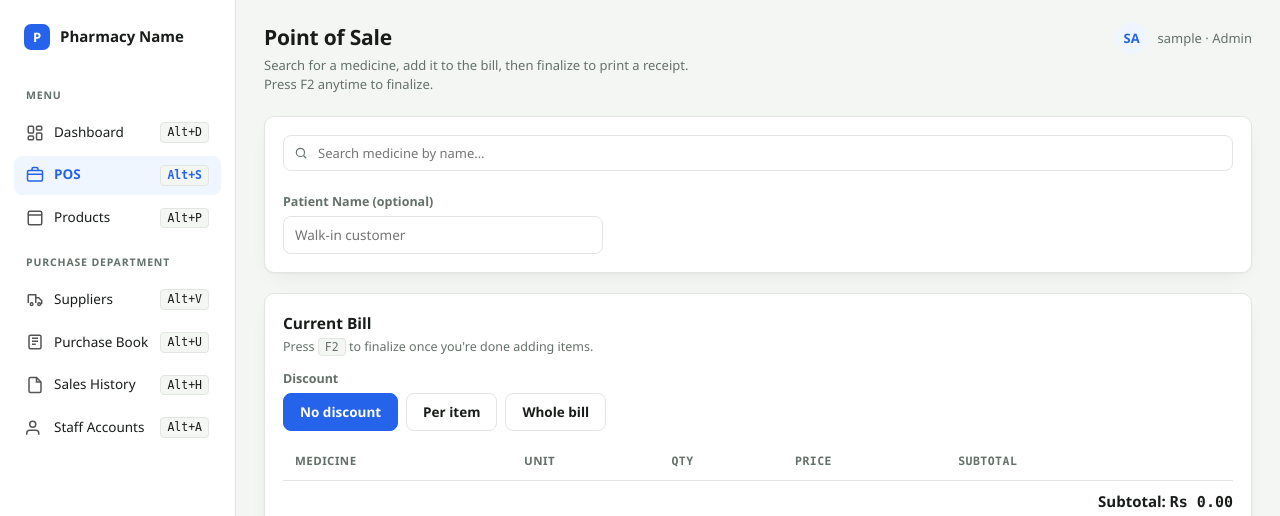
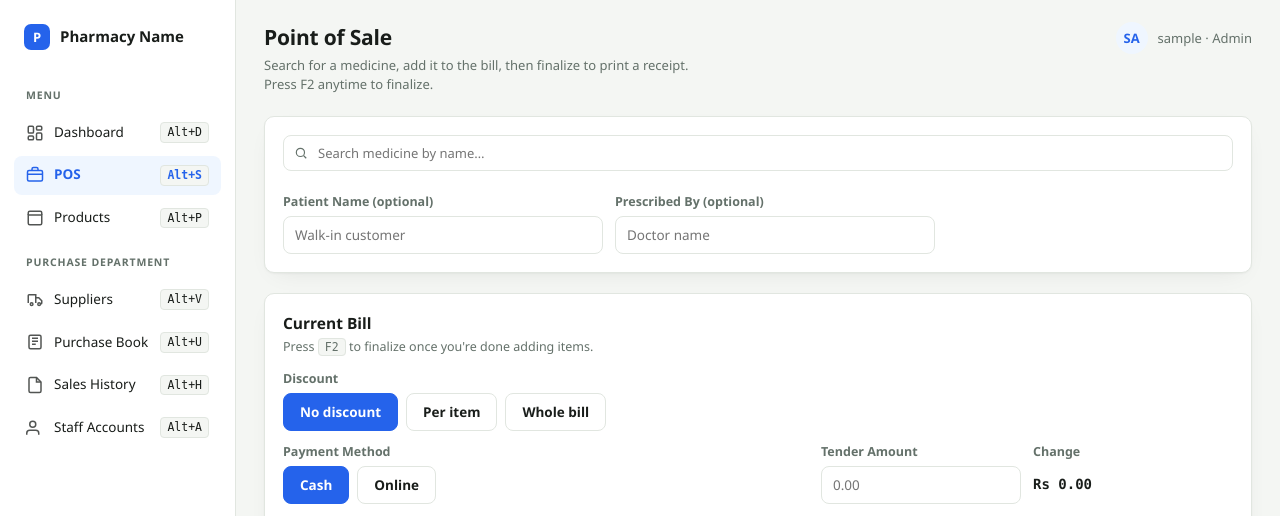
Before and after one commit to sudhan-ycotek/pharmacy, a Flask app: page /sales/new in a window 1280 px wide. Shown: the top 516 px of the page. Run offline with Flask 3, Linux system fonts and the light colour scheme; the visitor is signed in with stand-in values (Sample User, id 1); lists and menus that the app fills with data are empty; parts of the project's set-up code (start-up, migrations or seed data) failed here and were passed over.

Commit message:
feat: add doctor, payment method, and tender/change to POS sales
- create_sale gains doctor_name, payment_method (cash/online, default
  cash), and tender_amount kwargs. Cash with omitted tender is treated
  as exact tender (zero change), keeping existing direct create_sale
  call sites working unmodified. Rejects tender_amount < total and
  tender_amount given for online payments.
- finalize() route enforces a stricter contract: a cash payment must
  always include an explicit tender_amount, or the request is rejected
  with 400 - the permissive library default never masks a missing
  tender bug in the real POS flow.
- new_sale.html: Prescribed By field, Cash/Online payment toggle,
  conditional Tender input with live Change display, and a
  client-side guard blocking finalize when cash tender is insufficient.
- receipt.html: Prescribed By, Payment Method, and (cash only)
  Tender/Change lines.

Co-Authored-By: Claude Sonnet 5 <noreply@anthropic.com>

```diff
--- a/sales.py
+++ b/sales.py
@@ -11,7 +11,8 @@ def _is_number(value):
     return isinstance(value, (int, float)) and not isinstance(value, bool)
 
 
-def create_sale(user_id, items, discount_mode="none", bill_discount_percent=0, patient_name=None):
+def create_sale(user_id, items, discount_mode="none", bill_discount_percent=0, patient_name=None,
+                 doctor_name=None, payment_method="cash", tender_amount=None):
     if not items:
         raise ValueError("sale must include at least one item")
     if discount_mode not in ("none", "item", "bill"):
@@ -20,6 +21,13 @@ def create_sale(user_id, items, discount_mode="none", bill_discount_percent=0, p
         raise ValueError("bill_discount_percent must be a number")
     if discount_mode != "bill" and bill_discount_percent != 0:
         raise ValueError("bill_discount_percent must be 0 unless discount_mode is 'bill'")
+    if payment_method not in ("cash", "online"):
+        raise ValueError("payment_method must be 'cash' or 'online'")
+    if tender_amount is not None:
+        if not _is_number(tender_amount):
+            raise ValueError("tender_amount must be a number")
+        if payment_method != "cash":
+            raise ValueError("tender_amount must not be given unless payment_method is 'cash'")
 
     db = get_db()
     prepared = []
@@ -100,12 +108,25 @@ def create_sale(user_id, items, discount_mode="none", bill_discount_percent=0, p
     subtotal_before_discount = round(subtotal_before_discount, 2)
     discount_amount = round(subtotal_before_discount - total, 2)
 
+    if payment_method == "cash":
+        if tender_amount is None:
+            # No tender given: treat as tendered exactly the total (zero change). This
+            # keeps existing direct create_sale(...) call sites working unmodified.
+            change_amount = 0.0
+        else:
+            if tender_amount < total:
+                raise ValueError(f"tender_amount must not be less than the total (Rs {total:.2f})")
+            change_amount = round(tender_amount - total, 2)
+    else:
+        change_amount = None
+
     cur = db.execute(
         "INSERT INTO sales (user_id, timestamp, patient_name, subtotal_before_discount, discount_mode, "
-        "bill_discount_percent, discount_amount, total, voided) "
-        "VALUES (?, datetime('now', 'localtime'), ?, ?, ?, ?, ?, ?, 0)",
+        "bill_discount_percent, discount_amount, total, voided, doctor_name, payment_method, "
+        "tender_amount, change_amount) "
+        "VALUES (?, datetime('now', 'localtime'), ?, ?, ?, ?, ?, ?, 0, ?, ?, ?, ?)",
         (user_id, patient_name, subtotal_before_discount, discount_mode, bill_discount_percent,
-         discount_amount, total),
+         discount_amount, total, doctor_name, payment_method, tender_amount, change_amount),
     )
     sale_id = cur.lastrowid
     for p in prepared:
@@ -123,7 +144,7 @@ def create_sale(user_id, items, discount_mode="none", bill_discount_percent=0, p
         )
     db.commit()
     return {"sale_id": sale_id, "total": total, "discount_amount": discount_amount,
-            "subtotal_before_discount": subtotal_before_discount}
+            "subtotal_before_discount": subtotal_before_discount, "change_amount": change_amount}
 
 
 def void_sale(sale_id):
@@ -274,11 +295,23 @@ def finalize():
             raise ValueError("sale must include at least one item")
 
         patient_name = (payload.get("patient_name") or "").strip() or None
+        doctor_name = (payload.get("doctor_name") or "").strip() or None
+        payment_method = payload.get("payment_method", "cash")
+        tender_amount = payload.get("tender_amount")
+        # Stricter than create_sale's library default: a cash payment coming through the
+        # actual POS UI must always include an explicit tender_amount. This keeps the
+        # permissive create_sale default (omitted tender => zero change) from masking a
+        # real missing-tender bug in the finalize flow.
+        if payment_method == "cash" and tender_amount is None:
+            raise ValueError("tender_amount is required for cash payments")
         result = create_sale(
             user["id"], items,
             discount_mode=payload.get("discount_mode", "none"),
             bill_discount_percent=payload.get("bill_discount_percent", 0),
             patient_name=patient_name,
+            doctor_name=doctor_name,
+            payment_method=payment_method,
+            tender_amount=tender_amount,
         )
     except ValueError as e:
         return jsonify({"error": str(e)}), 400
--- a/templates/new_sale.html
+++ b/templates/new_sale.html
@@ -8,9 +8,15 @@
     <input type="text" id="search-box" placeholder="Search medicine by name…" autocomplete="off" autofocus>
   </div>
   <div id="search-results" class="search-results"></div>
-  <div class="field" style="margin-top:12px; max-width:320px">
-    <label>Patient Name (optional)</label>
-    <input type="text" id="patient-name-input" placeholder="Walk-in customer" autocomplete="off">
+  <div class="field-row" style="margin-top:12px">
+    <div class="field" style="max-width:320px">
+      <label>Patient Name (optional)</label>
+      <input type="text" id="patient-name-input" placeholder="Walk-in customer" autocomplete="off">
+    </div>
+    <div class="field" style="max-width:320px">
+      <label>Prescribed By (optional)</label>
+      <input type="text" id="doctor-name-input" placeholder="Doctor name" autocomplete="off">
+    </div>
   </div>
 </div>
 
@@ -35,6 +41,24 @@
     <div class="field" id="bill-discount-field" style="display:none">
       <label>Bill discount % (max <span id="bill-discount-max">0</span>%)</label>
       <input type="number" id="bill-discount-input" min="0" step="0.1" value="0">
+    </div>
+  </div>
+
+  <div class="field-row" style="margin-bottom:12px">
+    <div class="field">
+      <label>Payment Method</label>
+      <div class="unit-toggle" id="payment-method-toggle">
+        <button type="button" class="btn btn-secondary selected" data-method="cash">Cash</button>
+        <button type="button" class="btn btn-secondary" data-method="online">Online</button>
+      </div>
+    </div>
+    <div class="field" id="tender-field" style="max-width:200px">
+      <label>Tender Amount</label>
+      <input type="number" id="tender-input" min="0" step="0.01" placeholder="0.00">
+    </div>
+    <div class="field" id="change-field" style="max-width:200px">
+      <label>Change</label>
+      <div id="change-display" class="num" style="padding-top:8px; font-weight:600">Rs 0.00</div>
     </div>
   </div>
 
@@ -87,6 +111,7 @@ var highlightedIndex = -1;
 var activeMedicine = null;
 var activeUnitIndex = 0;
 var discountMode = "none";
+var paymentMethod = "cash";
 
 function displayUnitName(name) { return name === "File" ? "Strip" : name; }
 
@@ -270,6 +295,28 @@ function recalcTotals() {
   var maxBillDiscount = billMaxDiscount();
   document.getElementById("bill-discount-max").textContent = maxBillDiscount;
   document.getElementById("bill-discount-input").max = String(maxBillDiscount);
+
+  updateChangeDisplay(total);
+}
+
+// Live Change = Tender - Total, only meaningful while Cash is the active payment method.
+function updateChangeDisplay(total) {
+  var changeDisplay = document.getElementById("change-display");
+  if (paymentMethod !== "cash") {
+    changeDisplay.textContent = "Rs 0.00";
+    changeDisplay.style.color = "";
+    return;
+  }
+  var tenderRaw = document.getElementById("tender-input").value;
+  var tender = tenderRaw === "" ? NaN : parseFloat(tenderRaw);
+  if (isNaN(tender)) {
+    changeDisplay.textContent = "Rs 0.00";
+    changeDisplay.style.color = "";
+    return;
+  }
+  var change = tender - total;
+  changeDisplay.textContent = "Rs " + change.toFixed(2);
+  changeDisplay.style.color = change < 0 ? "var(--danger, #c0392b)" : "";
 }
 
 function renderBill() {
@@ -372,11 +419,43 @@ document.getElementById("bill-discount-input").addEventListener("input", functio
   renderBill();
 });
 
+document.querySelectorAll("#payment-method-toggle button").forEach(function (btn) {
+  btn.addEventListener("click", function () {
+    paymentMethod = btn.dataset.method;
+    document.querySelectorAll("#payment-method-toggle button").forEach(function (b) {
+      b.classList.toggle("selected", b === btn);
+    });
+    document.getElementById("tender-field").style.display = paymentMethod === "cash" ? "" : "none";
+    document.getElementById("change-field").style.display = paymentMethod === "cash" ? "" : "none";
+    if (paymentMethod !== "cash") { document.getElementById("tender-input").value = ""; }
+    recalcTotals();
+  });
+});
+document.getElementById("tender-input").addEventListener("input", recalcTotals);
+
 function finalizeSale() {
   var errorBox = document.getElementById("bill-error");
   errorBox.style.display = "none";
   if (bill.length === 0) { return; }
   var billDiscountValue = discountMode === "bill" ? (parseFloat(document.getElementById("bill-discount-input").value) || 0) : 0;
+
+  var tenderAmount = null;
+  if (paymentMethod === "cash") {
+    var tenderRaw = document.getElementById("tender-input").value;
+    var currentTotal = bill.reduce(function (sum, item) { return sum + lineSubtotal(item); }, 0);
+    if (tenderRaw === "" || isNaN(parseFloat(tenderRaw))) {
+      errorBox.textContent = "Enter a tender amount for cash payment.";
+      errorBox.style.display = "block";
+      return;
+    }
+    tenderAmount = parseFloat(tenderRaw);
+    if (tenderAmount < currentTotal) {
+      errorBox.textContent = "Tender amount is less than the bill total.";
+      errorBox.style.display = "block";
+      return;
+    }
+  }
+
   fetch("/sales", {
     method: "POST",
     headers: { "Content-Type": "application/json" },
@@ -384,6 +463,9 @@ function finalizeSale() {
       discount_mode: discountMode,
       bill_discount_percent: billDiscountValue,
       patient_name: document.getElementById("patient-name-input").value.trim(),
+      doctor_name: document.getElementById("doctor-name-input").value.trim(),
+      payment_method: paymentMethod,
+      tender_amount: tenderAmount,
       items: bill.map(function (i) {
         return {
           medicine_id: i.medicine_id, unit_name: i.unit_name,
--- a/templates/receipt.html
+++ b/templates/receipt.html
@@ -6,6 +6,11 @@
   {% if sale['voided'] %}<span class="badge critical">Voided</span>{% endif %}
   <p class="panel-desc">Date: {{ sale['timestamp'] }} · Sold by: {{ sale['username'] }}</p>
   <p class="panel-desc">Patient: {{ sale['patient_name'] or 'Walk-in' }}</p>
+  <p class="panel-desc">Prescribed by: {{ sale['doctor_name'] or 'Not specified' }}</p>
+  <p class="panel-desc">Payment: {{ 'Cash' if sale['payment_method'] == 'cash' else 'Online' }}</p>
+  {% if sale['payment_method'] == 'cash' and sale['tender_amount'] is not none %}
+  <p class="panel-desc">Tender: Rs {{ "%.2f"|format(sale['tender_amount']) }} · Change: Rs {{ "%.2f"|format(sale['change_amount']) }}</p>
+  {% endif %}
   <div class="table-scroll">
     <table>
       <thead>
```
Also changed, not shown: tests/test_sales.py (+211 -2 lines).
